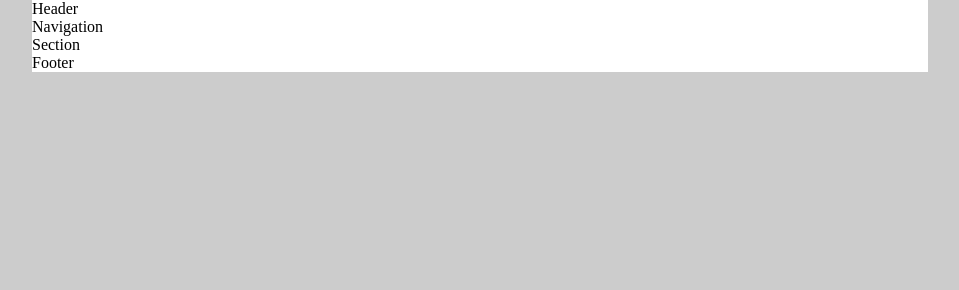
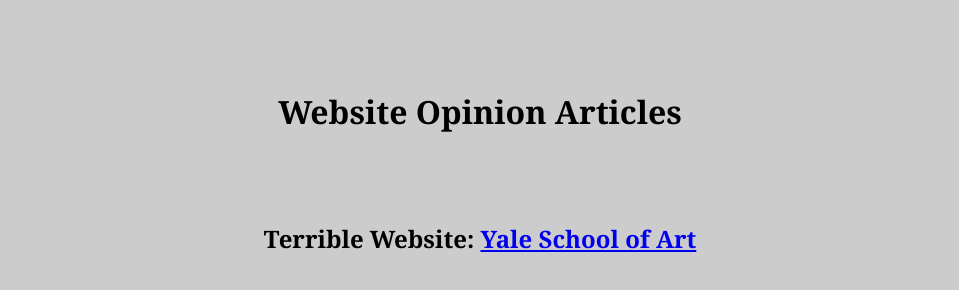
Before and after one commit to zgacnik/zgacnik.github.io, a plain HTML site: page websiteopinion.html in a window 1280 px wide. Shown: the whole page, without its empty margins (160-1119 px from the left). Drawn offline with Linux system fonts and the light colour scheme.

Commit message:
first steps on website article project.

```diff
--- a/websiteopinion.css
+++ b/websiteopinion.css
@@ -4,8 +4,10 @@
     background-color: #ccc;
 }
 
-#wrap {
-    width: 70%;
-    background-color: white;
-    margin: 0 auto;
+h1, h2 {
+
+    text-align: center;
+    font-family: Georgia, 'Times New Roman', Times, serif;
+    margin-top: 7%;
+
 }
--- a/websiteopinion.html
+++ b/websiteopinion.html
@@ -7,20 +7,11 @@
 </head>
 
 <body>
+    <h1>Website Opinion Articles</h1>
+    <h2>Terrible Website: <a target="_blank" href="https://www.art.yale.edu/">Yale School of Art</a></h2>
+    <p>
 
-    <div id="wrap">
-
-        <header>Header</header>
-
-        <nav>Navigation</nav>
-
-        <section>Section</section>
-
-        <footer>Footer</footer>
-
-    </div>
-    <!--end wrap div-->
-
+    </p>
 </body>
 
 </html>
```
